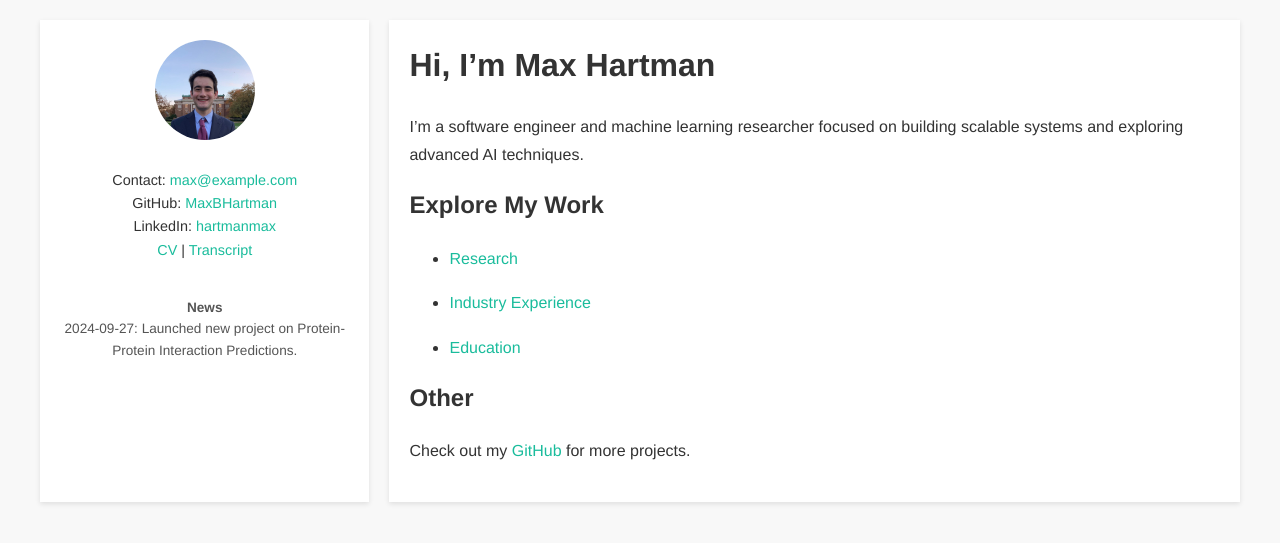
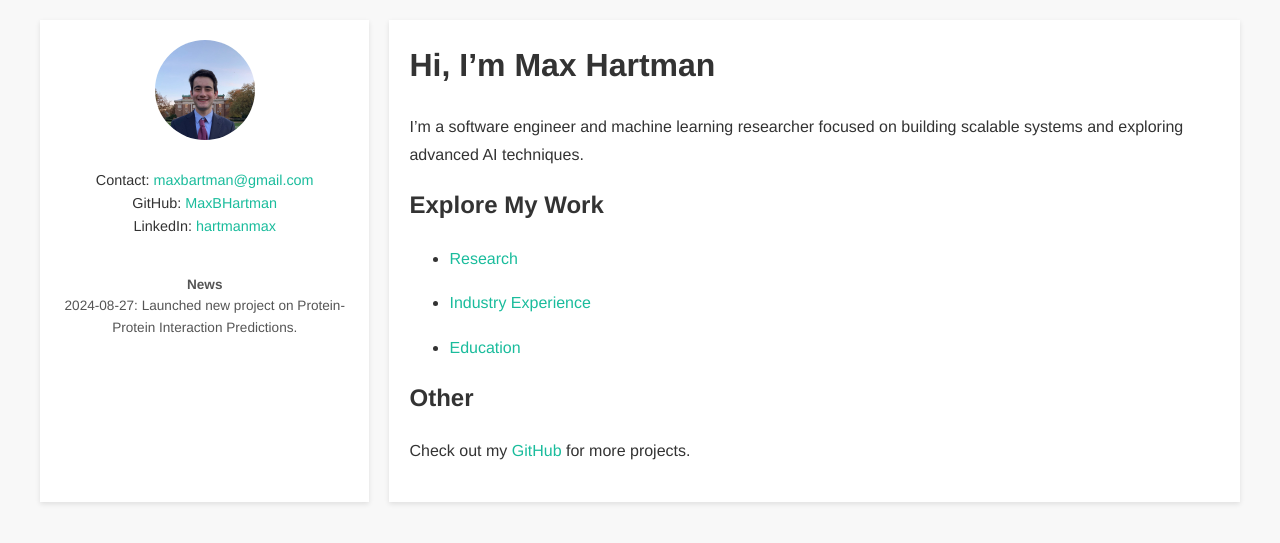
Before and after one commit to MaxBHartman/maxbhartman.github.io, a Jekyll site: the page built from index.md, in a window 1280 px wide. Shown: the top 543 px of the page. Built offline with Jekyll 4.4.1, drawn with Linux system fonts in a browser that asks for light colours.

Commit message:
Ready to go

```diff
--- a/_layouts/default.html
+++ b/_layouts/default.html
@@ -17,14 +17,13 @@
     <aside class="sidebar">
       <img src="{{ site.logo }}" alt="Max Hartman" class="profile-pic">
       <p class="contact-info">
-        Contact: <a href="mailto:max@example.com">max@example.com</a><br>
+        Contact: <a href="mailto:maxbhartman@gmail.com">maxbartman@gmail.com</a><br>
         GitHub: <a href="https://github.com/{{ site.social_media.github }}">{{ site.social_media.github }}</a><br>
         LinkedIn: <a href="https://linkedin.com/in/{{ site.social_media.linkedin }}">{{ site.social_media.linkedin }}</a><br>
-        <a href="#">CV</a> | <a href="#">Transcript</a>
       </p>
       <p class="news">
         <strong>News</strong><br>
-        2024-09-27: Launched new project on Protein-Protein Interaction Predictions.
+        2024-08-27: Launched new project on Protein-Protein Interaction Predictions.
       </p>
     </aside>
 
```
